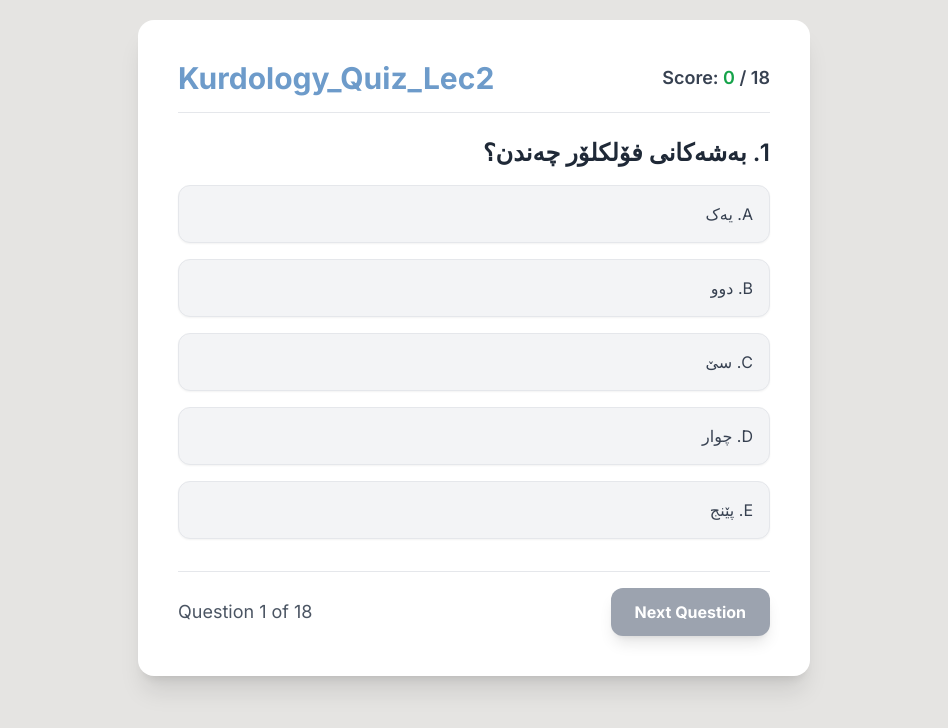
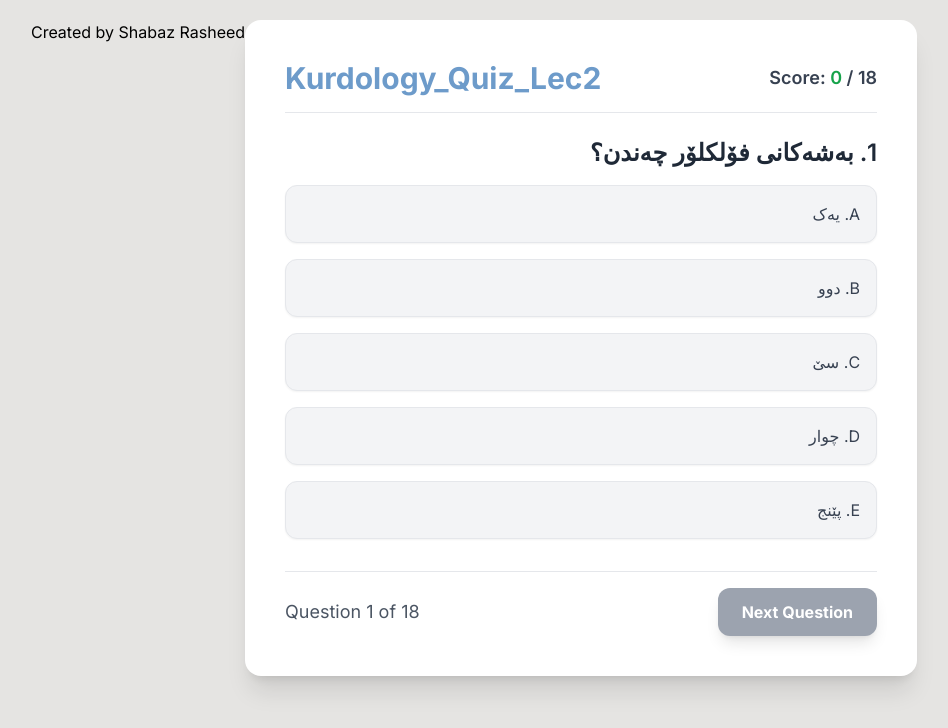
Before and after one commit to shabazrasheed10-rgb/Kurdology_quiz, a plain HTML site: page index.html in a window 1280 px wide. Shown: the whole page, without its empty margins (166-1114 px from the left). Drawn offline with nearby package versions, Linux system fonts and the light colour scheme.

Commit message:
Update index.html

```diff
--- a/index.html
+++ b/index.html
@@ -75,6 +75,7 @@
     </div>
    </div>
   </div>
+  <h5>Created by Shabaz Rasheed</h5>
   <script>
 
         const quizData = [
```
